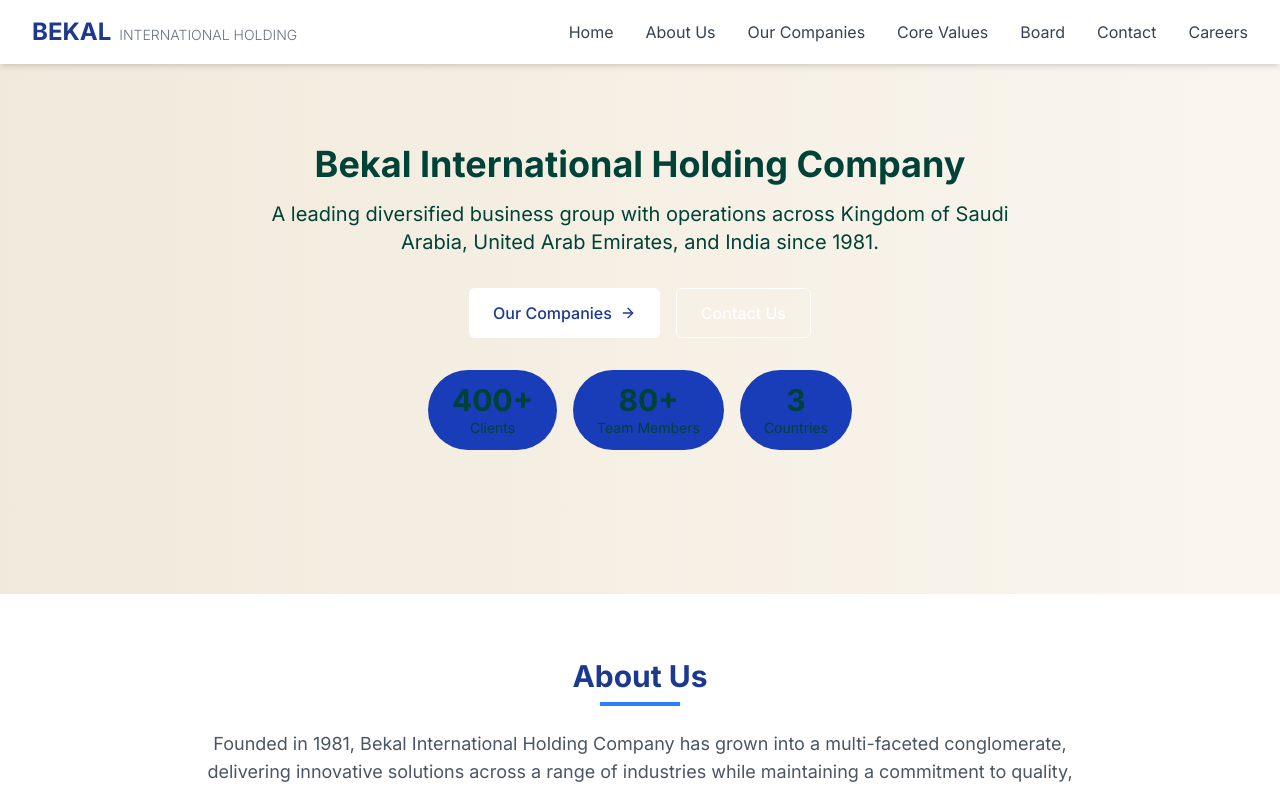
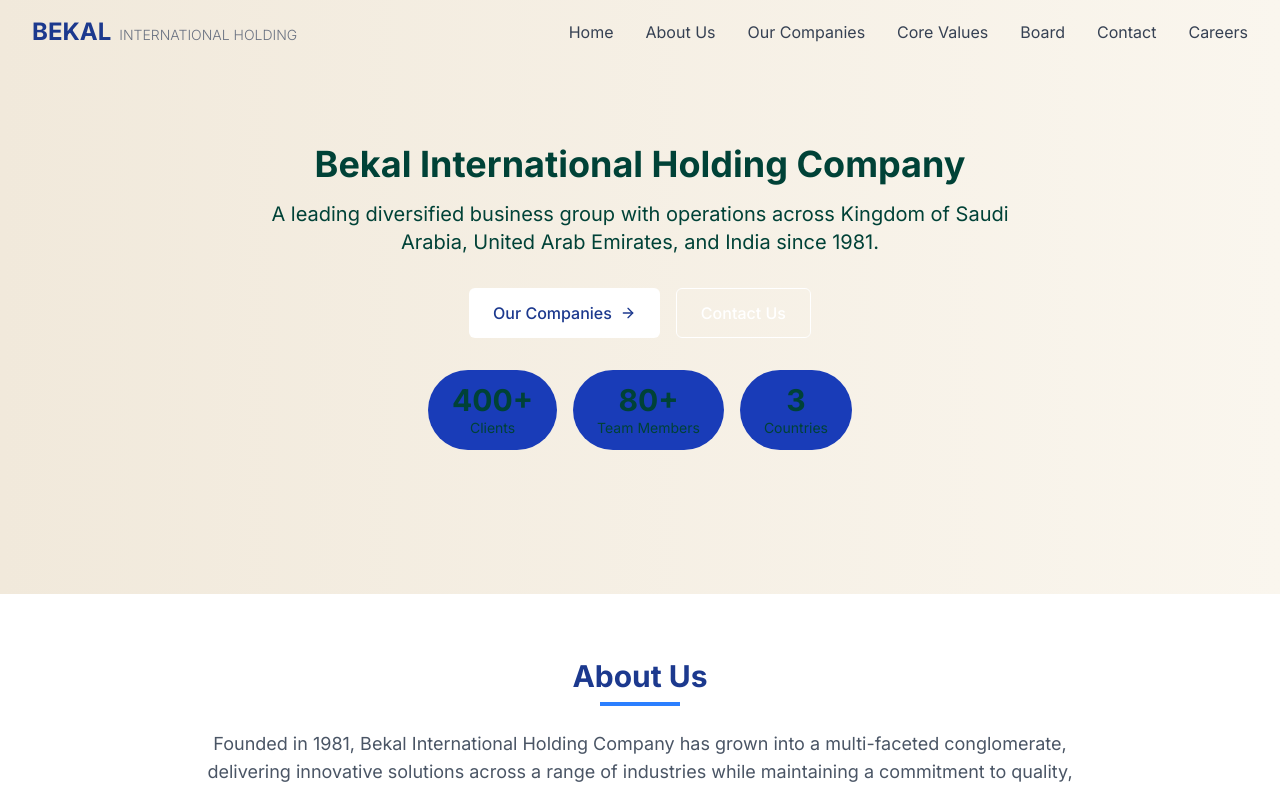
Before and after one commit to Dhaliyanoushad/bekal-holdings, a Next.js app: page / in a window 1280 px wide. Shown: the top 790 px of the page. Built offline with nearby package versions, Linux system fonts and the light colour scheme.

Commit message:
feat: Update Navbar component for scroll behavior and improve styling transitions

```diff
--- a/src/components/Navbar.tsx
+++ b/src/components/Navbar.tsx
@@ -1,9 +1,11 @@
 "use client";
-import { useState } from "react";
+
+import { useState, useEffect } from "react";
 import { Menu, X } from "lucide-react";
 
 const Navbar = () => {
   const [isMenuOpen, setIsMenuOpen] = useState(false);
+  const [isScrolled, setIsScrolled] = useState(false);
 
   const links = [
     { label: "Home", href: "#home" },
@@ -15,33 +17,53 @@ const Navbar = () => {
     { label: "Careers", href: "#careers" },
   ];
 
+  useEffect(() => {
+    const handleScroll = () => {
+      const offset = window.scrollY;
+      setIsScrolled(offset > 30);
+    };
+
+    window.addEventListener("scroll", handleScroll);
+    return () => window.removeEventListener("scroll", handleScroll);
+  }, []);
+
   return (
-    <nav className="bg-white shadow-md fixed w-full z-10">
+    <nav
+      className={`fixed w-full top-0 z-50 transition-colors duration-700 ${
+        isScrolled ? "bg-white shadow-md" : "bg-transparent"
+      }`}
+    >
       <div className="max-w-7xl mx-auto px-4 sm:px-6 lg:px-8 h-16 flex justify-between items-center">
+        {/* Logo */}
         <div>
           <span className="text-2xl font-bold text-blue-900">BEKAL</span>
           <span className="text-sm font-light text-gray-500 ml-2">
             INTERNATIONAL HOLDING
           </span>
         </div>
+
+        {/* Desktop Menu */}
         <div className="hidden md:flex space-x-8">
           {links.map((link) => (
             <a
               key={link.label}
               href={link.href}
-              className="text-gray-700 hover:text-blue-900"
+              className="text-gray-700 hover:text-blue-900 transition"
             >
               {link.label}
             </a>
           ))}
         </div>
+
+        {/* Mobile Menu Trigger */}
         <div className="md:hidden">
           <button onClick={() => setIsMenuOpen(!isMenuOpen)}>
             {isMenuOpen ? <X size={24} /> : <Menu size={24} />}
           </button>
         </div>
       </div>
-      {/* Mobile */}
+
+      {/* Mobile Menu */}
       {isMenuOpen && (
         <div className="md:hidden bg-white px-4 pb-4 shadow">
           {links.map((link) => (
--- a/src/components/Test.tsx
+++ b/src/components/Test.tsx
@@ -69,7 +69,7 @@ export default function HeroCarousel() {
         <div
           key={i}
           className={`absolute inset-0 transition-opacity duration-1000 ${
-            i === active ? "opacity-100 z-10" : "opacity-0 z-0"
+            i === active ? "opacity-100 z-9" : "opacity-0 z-0"
           }`}
           aria-hidden={i !== active}
         >
```
